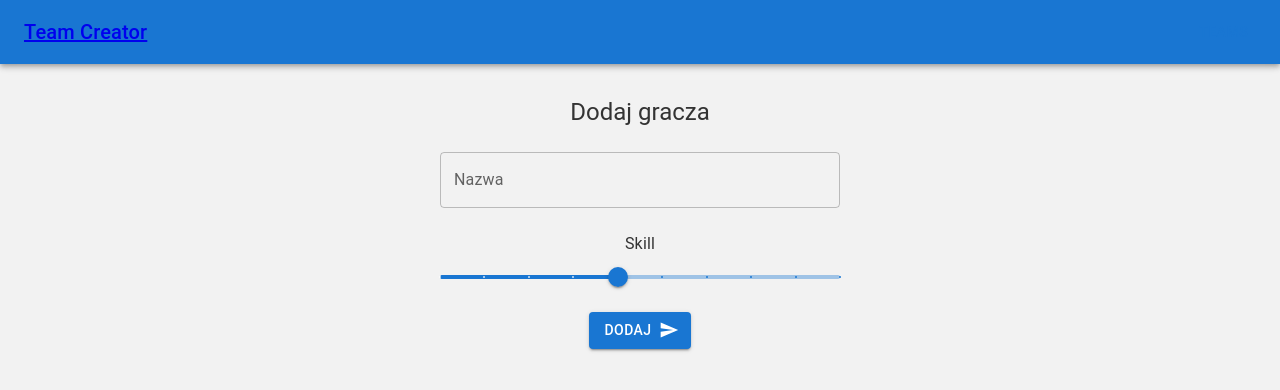
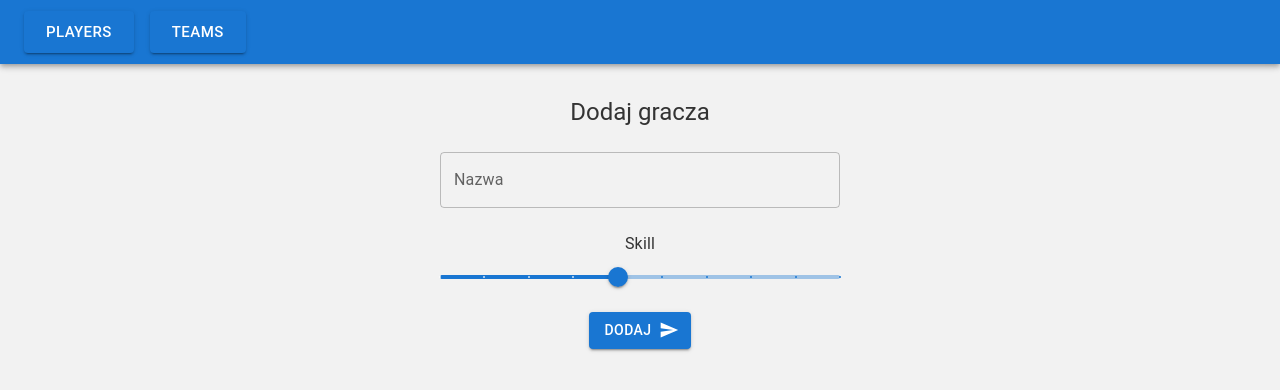
Before and after one commit to JakubWujec/squadpicker, a React (Vite) app: page / in a window 1280 px wide. Shown: the top 390 px of the page. Built offline with nearby package versions, Linux system fonts and the light colour scheme.

Commit message:
Poprawienie headera

```diff
--- a/src/Header.tsx
+++ b/src/Header.tsx
@@ -1,14 +1,17 @@
 import { Link } from "react-router-dom";
-import { AppBar, Toolbar, Typography, Button } from "@mui/material";
+import { AppBar, Toolbar, Button } from "@mui/material";
+
 
 const Header = () => {
   return (
-    <AppBar position="static">
-      <Toolbar sx={{ justifyContent: "space-between" }}>
-        <Typography variant="h6" component={Link} to="/">
-          Team Creator
-        </Typography>
-        <Button component={Link} to="/teams">Teams</Button>
+    <AppBar position="static" color="primary">
+      <Toolbar sx={{ display: "flex", gap: "16px" }}>
+        <Button component={Link} to="/" variant="contained" size="large">
+          Players
+        </Button>
+        <Button component={Link} to="/teams" variant="contained" size="large">
+          Teams
+        </Button>
       </Toolbar>
     </AppBar>
   );
```
